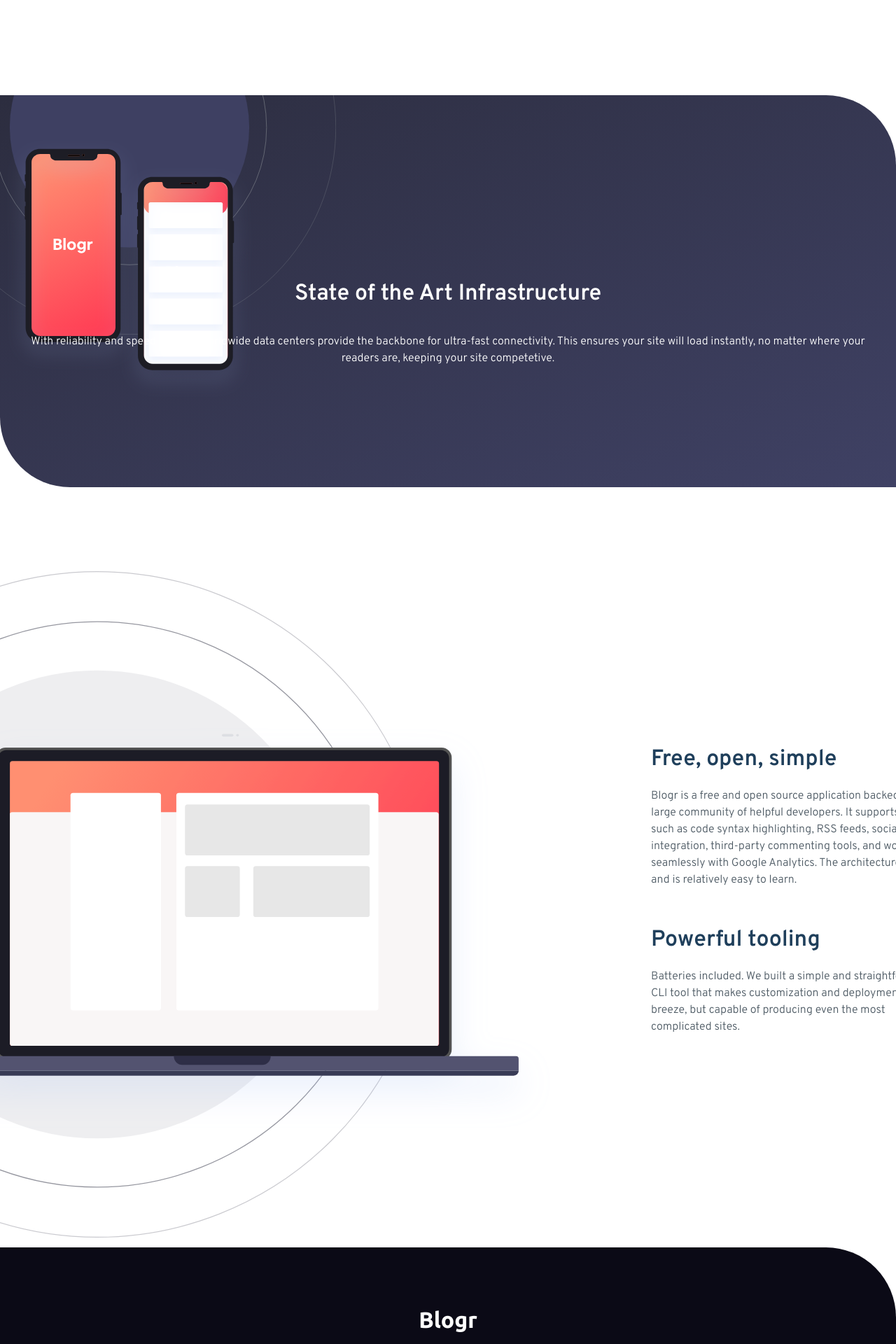
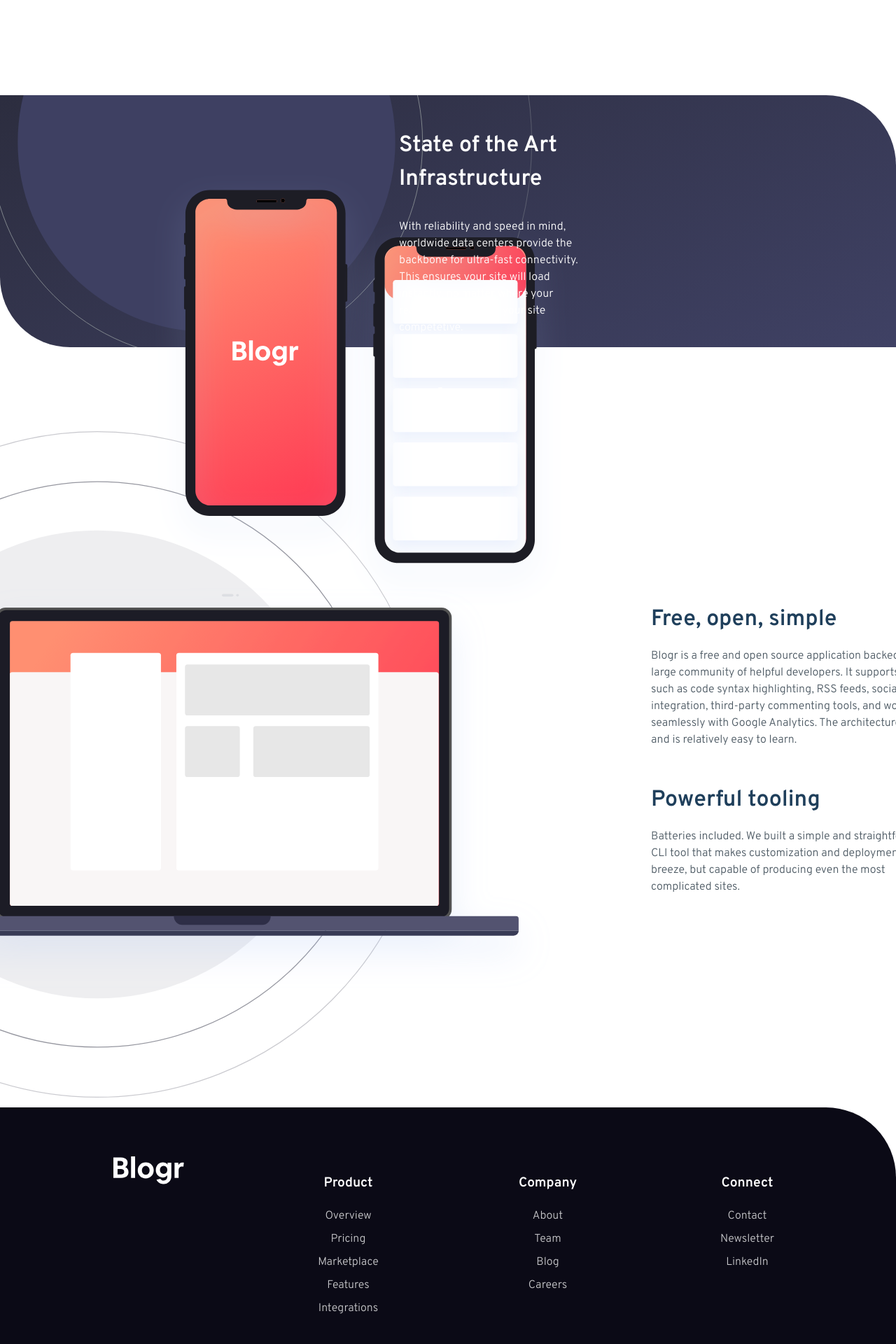
Before and after one commit to eivindsimonsen/blogr-landing-page, a React (Vite) app: page / in a window 1280 px wide. Shown: the part 1660-3580 px from the top of the page at 70% size. Built offline with nearby package versions, Linux system fonts and the light colour scheme.

Commit message:
Project made responsive on width 375 and 1440 px width

```diff
--- a/src/components/Banner.jsx
+++ b/src/components/Banner.jsx
@@ -4,7 +4,7 @@ import background from "../assets/images/bg-pattern-circles.svg";
 function Banner() {
   return (
     <>
-      <img className="banner-bg-phones" src={image} alt="#" />
+      <img className="banner-bg-phones-mobile" src={image} alt="#" />
       <section className="banner">
         <div className="banner-wrapper banner-content">
           <h3>State of the Art Infrastructure</h3>
--- a/src/components/Footer.jsx
+++ b/src/components/Footer.jsx
@@ -1,9 +1,12 @@
 import React from "react";
+import brand from "../assets/images/logo.svg";
 
 function Footer() {
   return (
     <footer>
-      <h3>Blogr</h3>
+      <a href="#">
+        <img src={brand} alt="Brand logo" />
+      </a>
       <div className="footer-links footer-product">
         <h4>Product</h4>
         <ul>
--- a/src/scss/partials/_banner.scss
+++ b/src/scss/partials/_banner.scss
@@ -16,12 +16,22 @@
 
     & p {
       margin: 0px 20px;
+
+      @media (min-width: 768px) {
+        margin: 0px;
+      }
     }
   }
 
   &-content {
     z-index: 6;
     margin-top: 55px;
+    grid-column: 2;
+
+    @media (min-width: 768px) {
+      margin: 0px 450px 0px -70px;
+      text-align: left;
+    }
   }
 
   & h3 {
@@ -38,13 +48,33 @@
     width: 590px;
     left: -110px;
     top: -250px;
+
+    @media (min-width: 768px) {
+      width: 930px;
+      left: -170px;
+      top: -400px;
+    }
+  }
+
+  @media (min-width: 768px) {
+    height: auto;
+    display: grid;
+    grid-template-columns: 1fr 1fr;
+    height: 45vh;
+    align-items: center;
   }
 }
 
-.banner-bg-phones {
+.banner-bg-phones-mobile {
   width: 350px;
   position: absolute;
   left: 10px;
   top: 1860px;
   z-index: 4;
+
+  @media (min-width: 768px) {
+    width: 590px;
+    left: 220px;
+    top: 1910px;
+  }
 }
--- a/src/scss/partials/_content.scss
+++ b/src/scss/partials/_content.scss
@@ -64,8 +64,10 @@
   }
 }
 
-.content-text-desktop-pm {
-  width: 420px;
+@media (min-width: 768px) {
+  .content-text-desktop-pm {
+    width: 420px;
+  }
 }
 
 @media (min-width: 768px) {
--- a/src/scss/partials/_footer.scss
+++ b/src/scss/partials/_footer.scss
@@ -9,6 +9,13 @@ footer {
   justify-content: center;
   margin-top: 100px;
 
+  @media (min-width: 768px) {
+    height: auto;
+    padding: 70px 70px 100px 70px;
+    display: grid;
+    grid-template-columns: 1fr 1fr 1fr 1fr;
+  }
+
   h3 {
     font-size: 2rem;
     font-family: $UbuntuFont;
@@ -17,6 +24,7 @@ footer {
   h3,
   h4 {
     color: $TextColor;
+    font-size: 1.2rem;
   }
 }
 
@@ -24,7 +32,13 @@ footer {
   ul {
     padding: 0px;
     li {
+      list-style-type: none;
       margin: 13px 0px;
+
+      &:hover {
+        text-decoration: underline;
+        cursor: pointer;
+      }
     }
   }
 }
```
Also changed, not shown: 2 other files (tests, documents, lock files or other folders).
